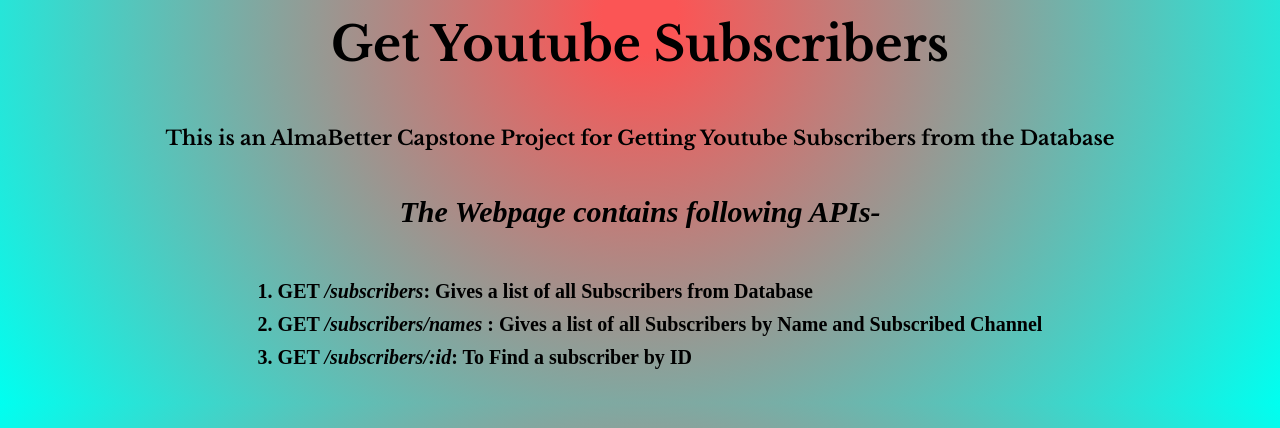
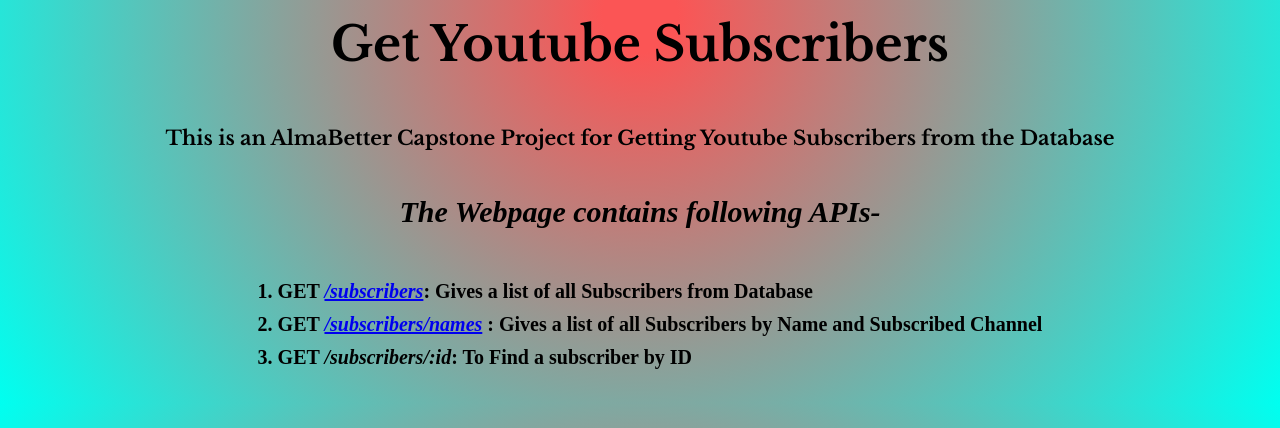
Before and after one commit to MohdAdnan2506/Get-Youtube-Subscribers, a website: page index.html in a window 1280 px wide. Shown: the part 372-800 px from the top of the page. Drawn offline with nearby package versions, Linux system fonts and the light colour scheme.

Commit message:
Update index.html

```diff
--- a/index.html
+++ b/index.html
@@ -60,14 +60,13 @@
         <p>This is an AlmaBetter Capstone Project for Getting Youtube Subscribers from the Database</p>
         <h2>The Webpage contains following APIs-</h2>
         <ol>
-            <li> <strong>GET </strong><em>/subscribers</em>: Gives a
+            <li> <strong>GET </strong> <a href="subscribers"><em>/subscribers</em></a>: Gives a
                 list of all
                 Subscribers from Database</li>
-            <li> <strong>GET </strong><em>/subscribers/names</em>
+            <li> <strong>GET </strong><a href="subscribers/names"><em>/subscribers/names</em></a>
                 : Gives a list of all Subscribers by Name and Subscribed Channel</li>
-            <li> <strong>GET </strong><em>/subscribers/:id</em>: To
-                Find a subscriber
-                by ID</li>
+            <li> <strong>GET </strong><em>/subscribers/:id</em>: To Find a subscriber by ID</li>
+
         </ol>
     </div>
 </body>
```
